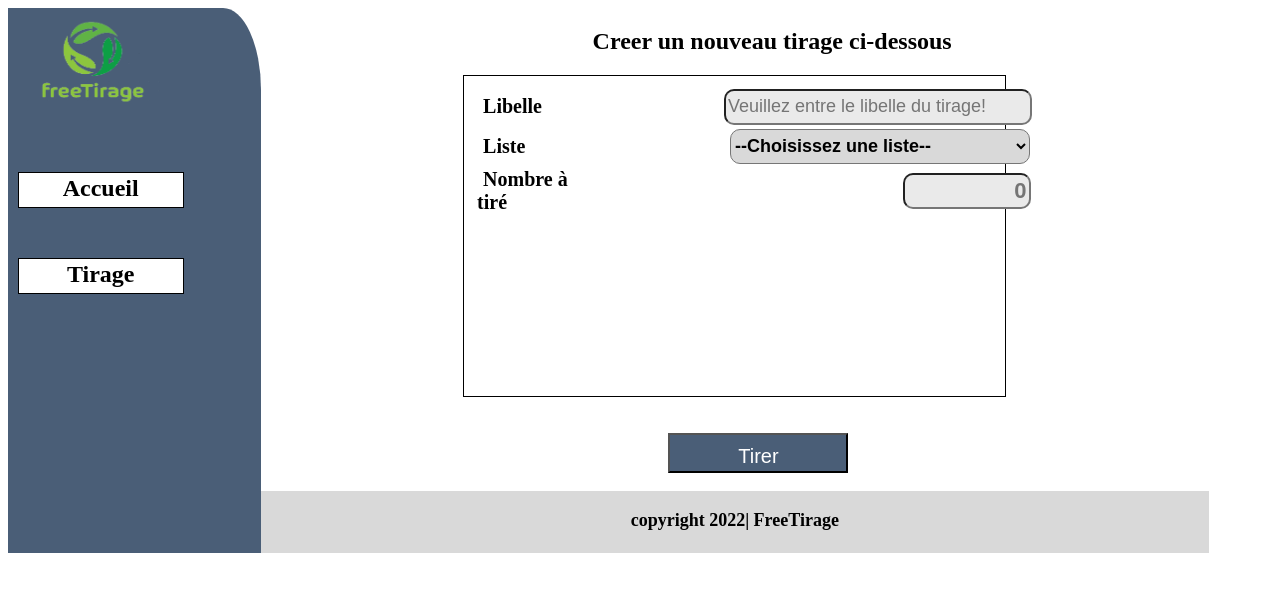
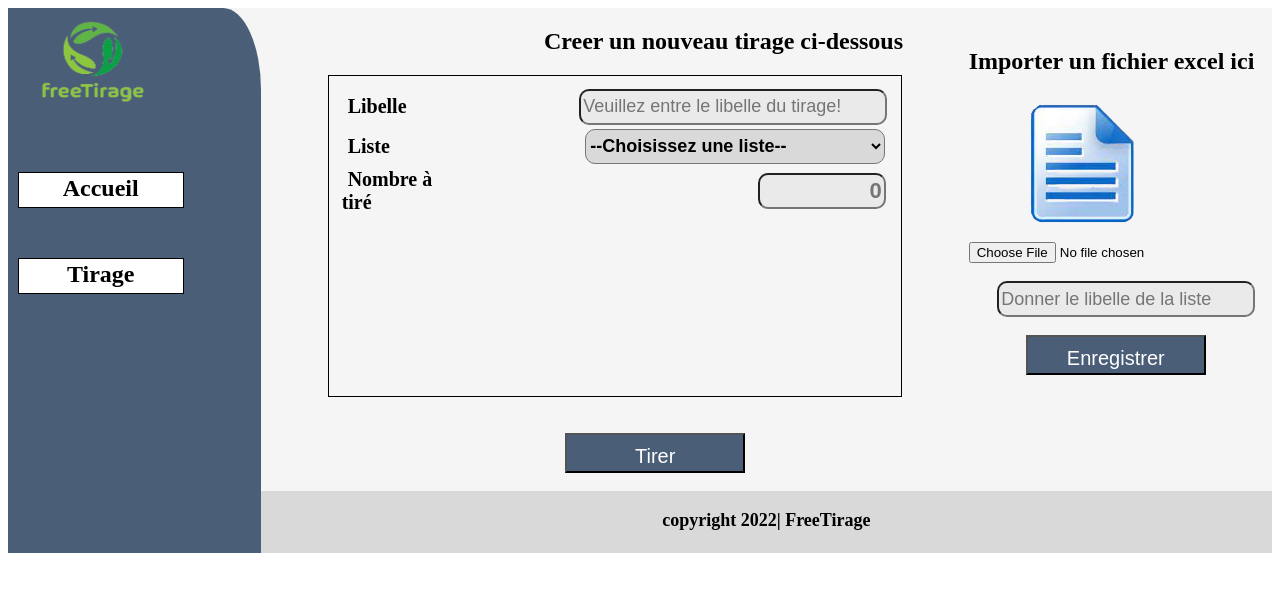
Before and after one commit to devBakary/APITirageInterface, an Angular app: page /tirageT in a window 1280 px wide. Shown: the top 592 px of the page. Built offline with nearby package versions, Linux system fonts and the light colour scheme.

Commit message:
dev branch concernant le front-end

```diff
--- a/src/app/app.component.scss
+++ b/src/app/app.component.scss
@@ -1,9 +1,12 @@
 .container{
   display: flex;
+  background-color: #F5F5F5;
+  background-size: cover;
+
 }
 /* le corps de la page*/
 .main{
-  width: 75%;
+  width: 80%;
 }
 
 /* les styles pour le menu de navigation */
--- a/src/app/tirage/tirage.component.html
+++ b/src/app/tirage/tirage.component.html
@@ -1,8 +1,9 @@
 <section class="container">
   <div class="main">
 
-  <h2 style="margin-left:35% ;">Creer un nouveau tirage  ci-dessous</h2>
-  <div>
+
+  <div class="part1">
+    <h2 style="margin-left: 40%;">Creer un nouveau tirage  ci-dessous</h2>
     <form action="">
       <div class="forme">
         <table>
@@ -29,6 +30,17 @@
           <input class="btn" type="submit" value="Tirer" name="tirer"><br><br>
     </form>
   </div>
+  <div class="part2">
+    <h2 style="margin-left: 0%;">Importer un fichier excel ici</h2>
+
+    <img class="fil" src="assets/images/file.png" alt="">
+    <form action="">
+      <input type="file" name="fichier"><br><br>
+      <input class="file" type="text" name="libelle" placeholder="Donner le libelle de la liste"><br><br>
+      <input class="bttn" type="submit" value="Enregistrer">
+    </form>
+
+  </div>
 
 </div>
 </section>
--- a/src/app/tirage/tirage.component.scss
+++ b/src/app/tirage/tirage.component.scss
@@ -1,7 +1,13 @@
+.main{
+  display: flex;
+}
+.part1{
+  width: 70%;
+}
 .forme{
-  width: 55%;
+  width: 78%;
   height: 300px;
-  border: 1px solid black;
+  border: 1.5px solid black;
   padding: 10px;
   margin-left: auto;
   margin-right: auto;
@@ -15,7 +21,7 @@ label{
   width: 300px;
   height: 30px;
   font-size: 18px;
-  margin-left: 40%;
+  margin-left: 37%;
   border-radius: 10px;
   background-color: #eaeaea;
 }
@@ -27,7 +33,7 @@ label{
   height: 35px;
   font-size: 18px;
   font-weight: bold;
-  margin-left: 42%;
+  margin-left: 39%;
   border-radius: 10px;
   background-color: #d9d9d9;
 }
@@ -37,7 +43,7 @@ label{
   font-size: 22px;
   font-weight: bold;
   text-align: right;
-  margin-left: 98%;
+  margin-left: 95%;
   border-radius: 10px;
   background-color: #eaeaea;
 }
@@ -52,3 +58,30 @@ label{
   font-size: 20px;
   text-align: center;
 }
+
+.part2{
+  margin-top: 2%;
+}
+.fil{
+  margin-left: 10%;
+  margin-right: auto;
+}
+.file{
+  width: 250px;
+  height: 30px;
+  margin-left: 10%;
+  font-size: 18px;
+  border-radius: 10px;
+  background-color: #eaeaea;
+}
+.bttn{
+  width: 180px;
+  height: 40px;
+  background-color: #4A5E77;
+  color: white;
+  padding: 10px;
+  margin-left: 20%;
+  margin-right: auto;
+  font-size: 20px;
+  text-align: center;
+}
```
Also changed, not shown: src/assets/images/file.png (added).
